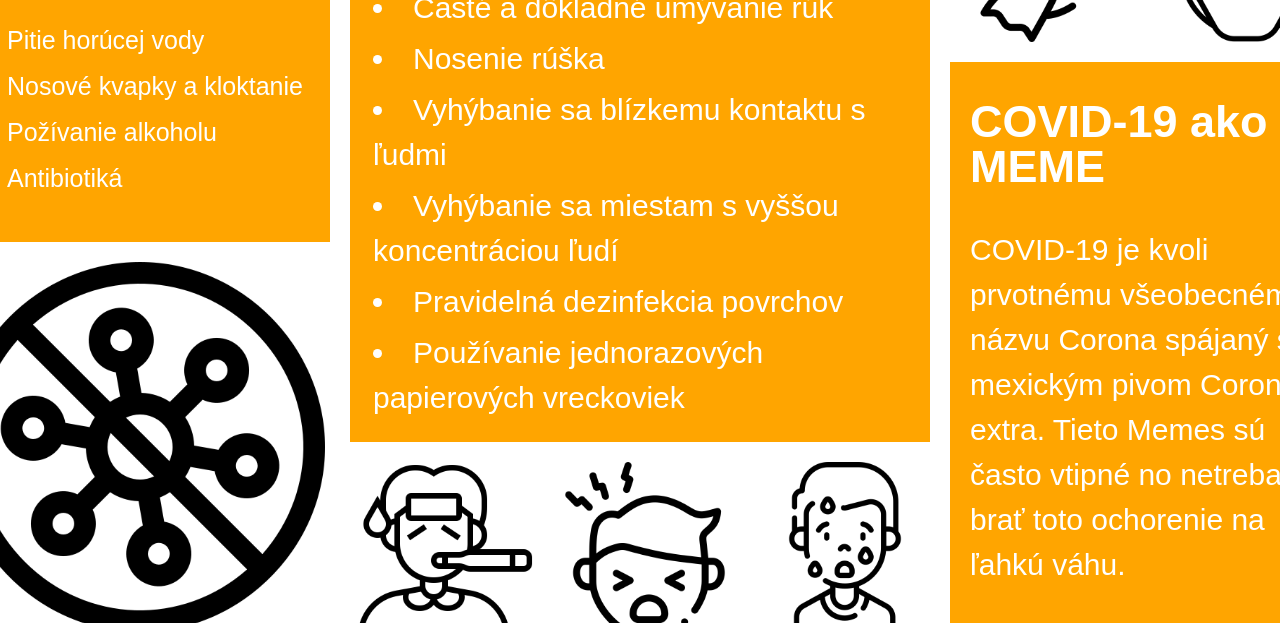
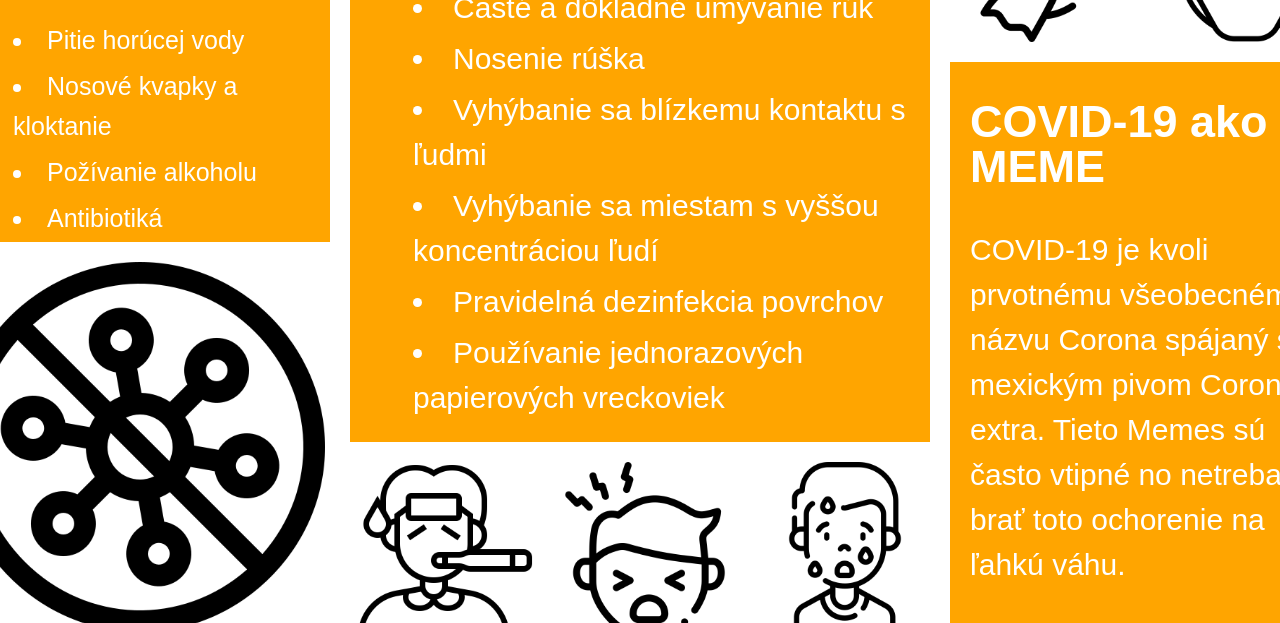
Before and after one commit to Matus777/Korona, a plain HTML site: page TIU/Korona/index.html in a window 1280 px wide. Shown: the part 768-1391 px from the top of the page. Drawn offline with Linux system fonts and the light colour scheme.

Commit message:
Update index.html

```diff
--- a/TIU/Korona/index.html
+++ b/TIU/Korona/index.html
@@ -68,24 +68,27 @@
                     Pred COVID-19 neochráni:
                 </h2>
                 <p>
+                    <menu>
                     <li>Pitie horúcej vody</li>
                     <li>Nosové kvapky a kloktanie</li>
                     <li>Požívanie alkoholu</li>
                     <li>Antibiotiká</li>
+                    </menu>
 
-                </p>
             </div>
 
             <div id="prevencia">
                 <h2>
                     Prevencia
                 </h2>
+                <menu>
                     <li>Časté a dôkladné umývanie rúk</li>
                     <li>Nosenie rúška</li>
                     <li>Vyhýbanie sa blízkemu kontaktu s ľudmi </li>
                     <li> Vyhýbanie sa miestam s vyššou koncentráciou ľudí</li>
                     <li>Pravidelná dezinfekcia povrchov</li>
                     <li>Používanie jednorazových papierových vreckoviek</li>
+                </menu>
             </div>
 
             <div id="obrContainer3">
```
